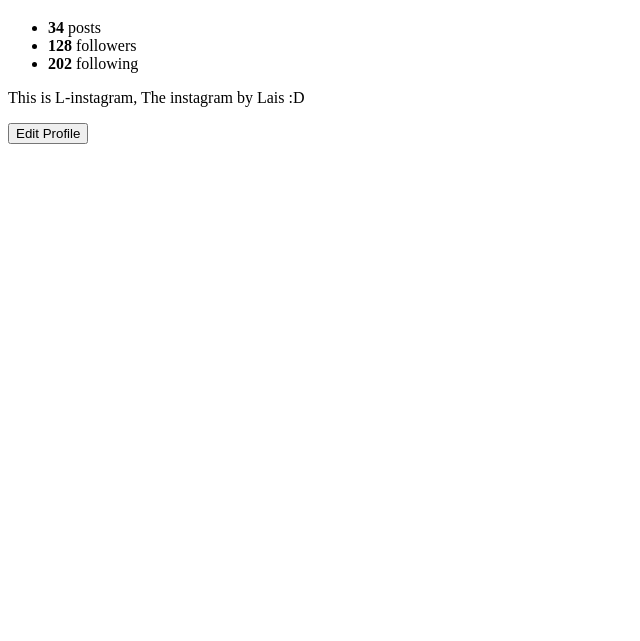
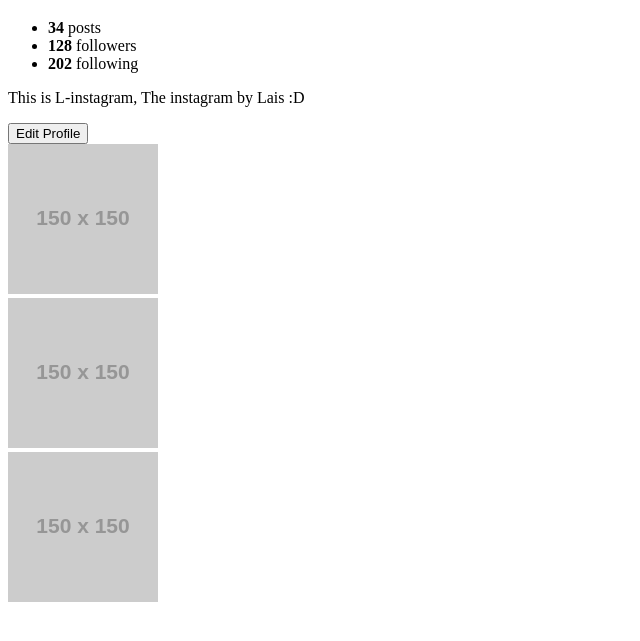
Before and after one commit to laistdomiciano/l-instagram, a website: page index.html in a window 1280 px wide. Shown: the part 87-728 px from the top of the page, without its empty margins (0-640 px from the left). Drawn offline with Linux system fonts and the light colour scheme; placeholder pictures from the web are drawn by us.

Commit message:
Starting HTML, and BEM Classes 2

```diff
--- a/index.html
+++ b/index.html
@@ -32,5 +32,20 @@
                 <button class="profile-header__button">Edit Profile</button>
             </div>
         </header>
+
+        <section class="gallery">
+            <div class="gallery__grid">
+                <div class="gallery__item">
+                    <img src="https://via.placeholder.com/150" alt="Post 1" />
+                </div>
+                <div class="gallery__item">
+                    <img src="https://via.placeholder.com/150" alt="Post 2" />
+                </div>
+                <div class="gallery__item">
+                    <img src="https://via.placeholder.com/150" alt="Post 3" />
+                </div>
+                <!-- Add more gallery__item divs -->
+            </div>
+        </section>
     </body>
 </html>
```
